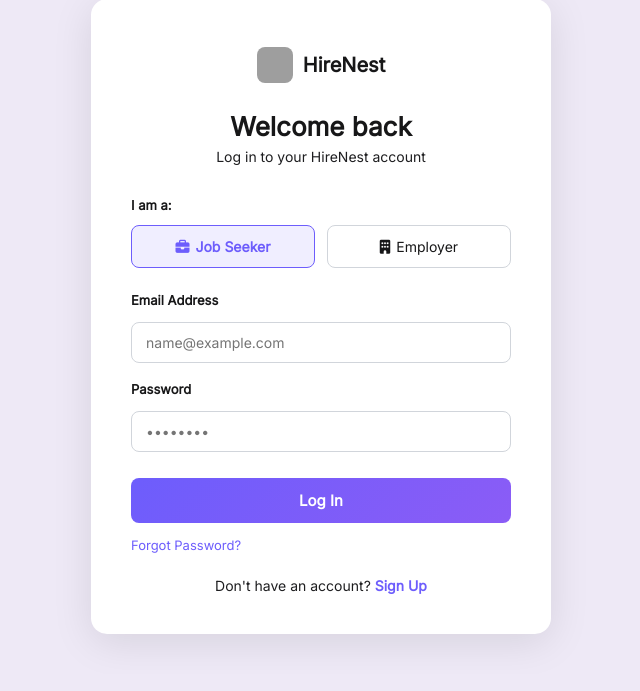
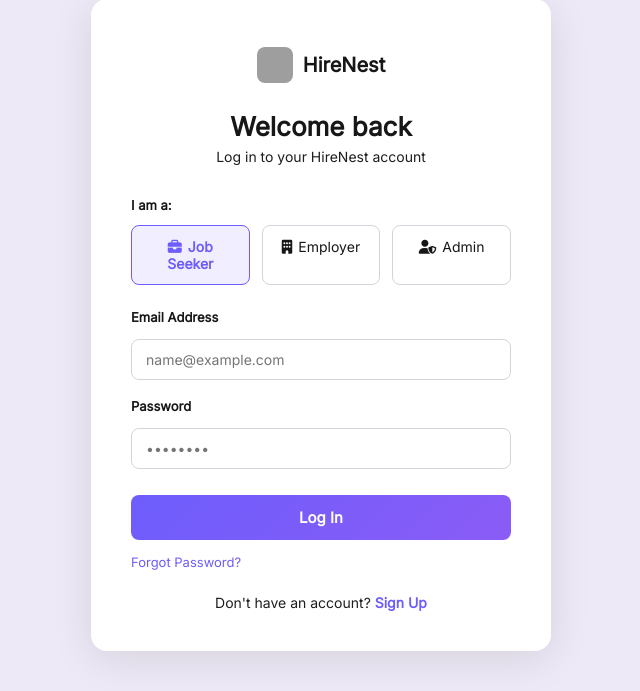
Before and after one commit to ArunSth/ArunSth-AI39B-Group-7-HireNest, a Flask app: page /login in a window 1280 px wide. Shown: the part 131-822 px from the top of the page, without its empty margins (319-959 px from the left). Before the commit the page ends 773 px from the top, so only its background shows below. Run offline with Flask 3, Linux system fonts and the light colour scheme; grey boxes are pictures that could not be loaded.

Commit message:
Update login page template

```diff
--- a/app/templates/login_page.html
+++ b/app/templates/login_page.html
@@ -113,6 +113,10 @@
               <input type="radio" name="role" value="employer" />
               <i class="fa-solid fa-building" style="margin-right: 6px;"></i>Employer
             </label>
+            <label class="role-option" data-role="admin">
+              <input type="radio" name="role" value="admin" />
+              <i class="fa-solid fa-user-shield" style="margin-right: 6px;"></i>Admin
+            </label>
           </div>
         </div>
         <div class="form-group">
@@ -143,7 +147,6 @@
       const alertBox = document.getElementById('login-alert');
       const submitBtn = document.getElementById('lp-submit-btn');
       const roleOptions = document.querySelectorAll('.role-option');
-
       // Handle role selection UI
       roleOptions.forEach(option => {
           option.addEventListener('click', () => {
@@ -152,7 +155,6 @@
               option.querySelector('input[type="radio"]').checked = true;
           });
       });
-
       if (!form) return;
       form.addEventListener('submit', async (e) => {
           e.preventDefault();
```
